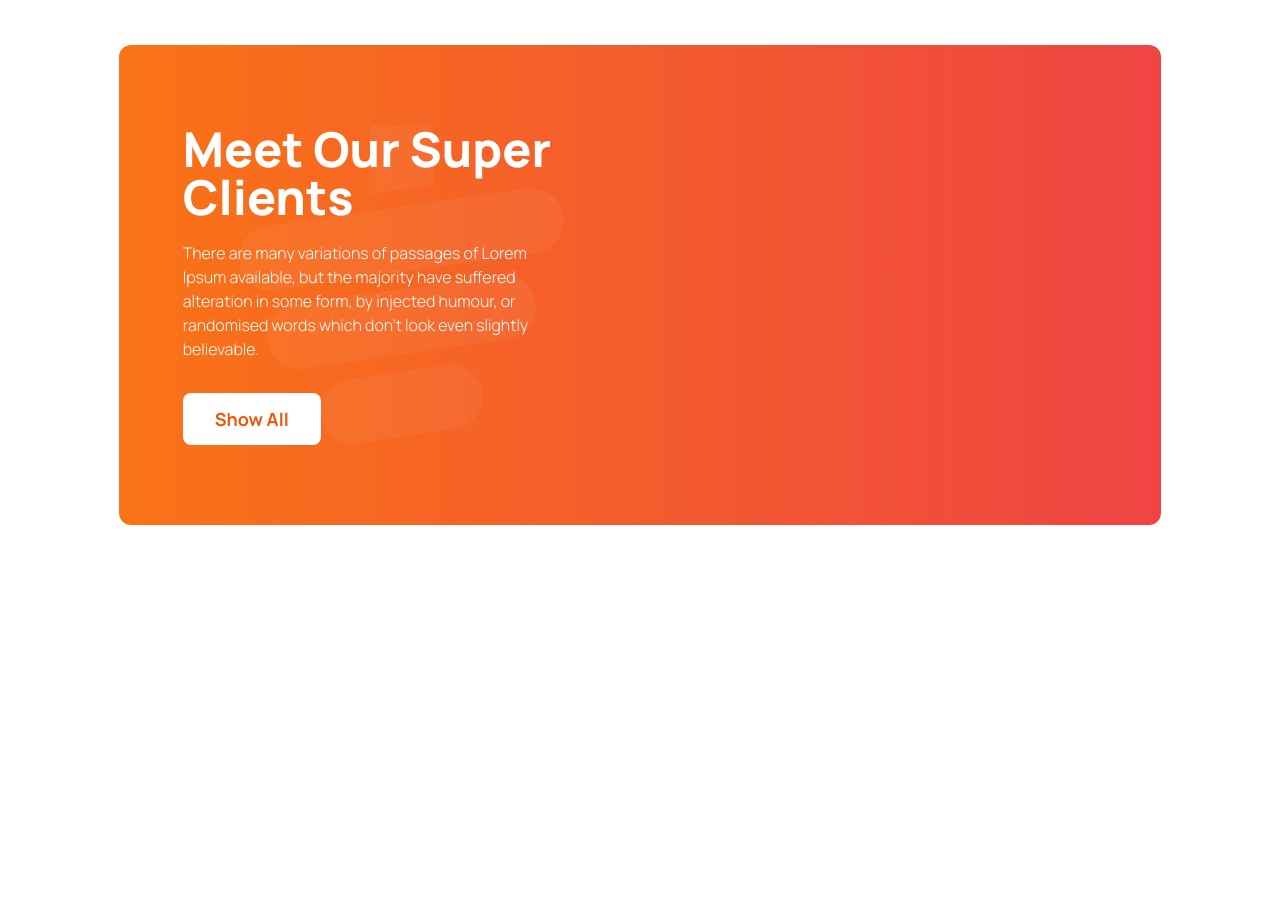
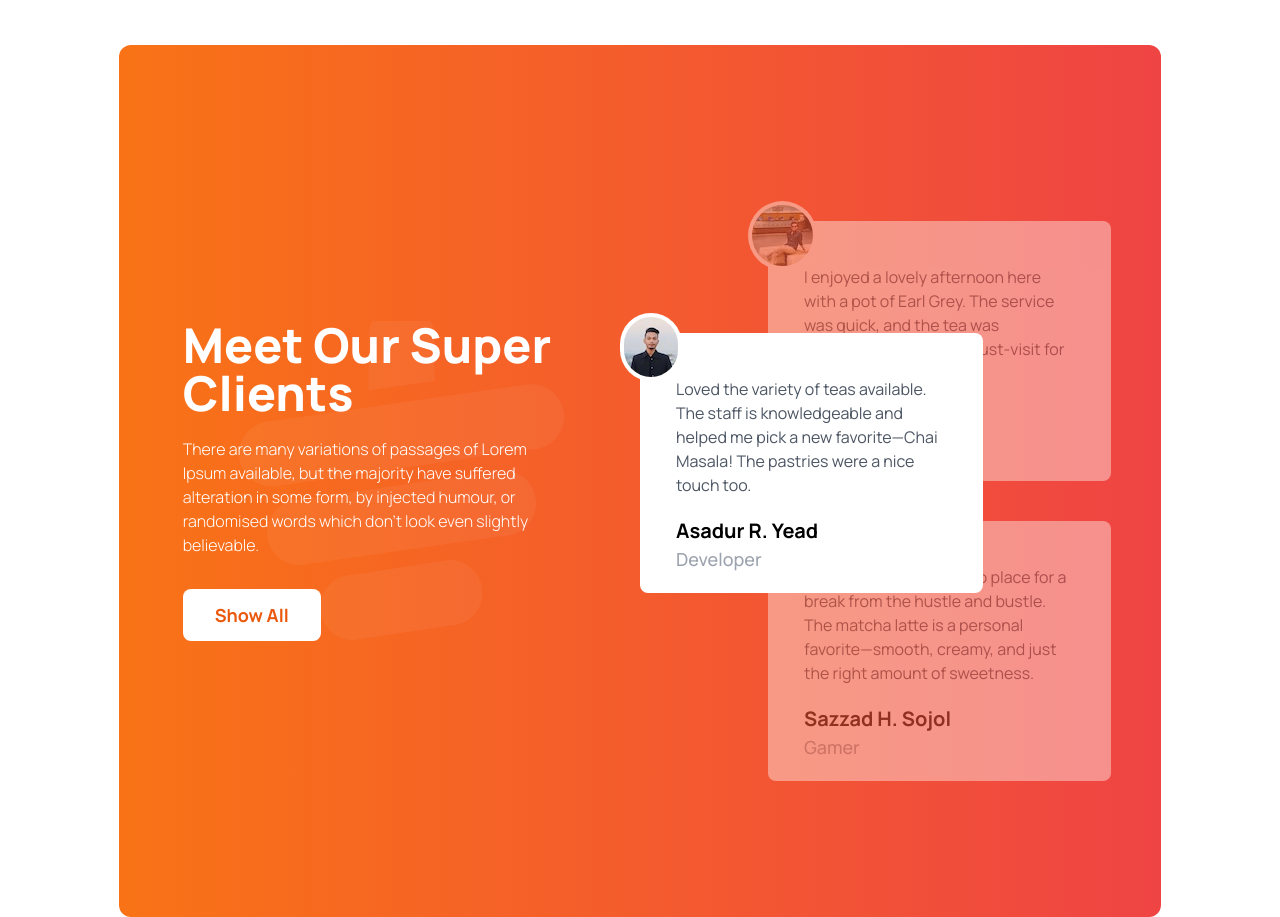
Before and after one commit to Yead191/tea-house-with-tailwind, a plain HTML site: page index.html in a window 1280 px wide. Shown: the part 2020-2937 px from the top of the page. Before the commit the page ends 2661 px from the top, so only its background shows below. Drawn offline with nearby package versions, Linux system fonts and the light colour scheme.

Commit message:
review section complete

```diff
--- a/index.html
+++ b/index.html
@@ -173,15 +173,74 @@
 
     </section>
     <!-- .................Review section.................... -->
-    <section class="mb-24 bg-gradient-to-r from-orange-500 to-red-500 rounded-xl text-white px-7 py-14  md:px-16 grid grid-cols-1 lg:grid-cols-2 md:py-20 ">
+    <section
+        class="mb-24 bg-gradient-to-r from-orange-500 to-red-500 rounded-xl text-white px-7 py-14  md:px-16 grid grid-cols-1 lg:grid-cols-2 md:py-20 overflow-hidden justify-center items-center">
 
         <div class="w-5/6 items-center bg-[url('/images/bg_cup.png')] bg-no-repeat bg-right-bottom	">
             <h1 class="text-5xl font-bold md:font-extrabold mb-5">Meet Our Super <br> Clients</h1>
-            <p class="mb-8 font-light">There are many variations of passages of Lorem Ipsum available, but the majority have suffered alteration in some form, by injected humour, or randomised words which don't look even slightly believable. </p>
+            <p class="mb-8 font-light">There are many variations of passages of Lorem Ipsum available, but the majority
+                have suffered alteration in some form, by injected humour, or randomised words which don't look even
+                slightly believable. </p>
             <button class="text-orange-600 bg-white rounded-lg py-3 px-8 font-bold text-lg">Show All</button>
         </div>
-        <div></div>
 
+        <div class="relative py-24">
+            <!-- middle card -->
+            <div class="absolute z-10  top-52  rounded-lg w-full md:w-3/4 bg-white text-black flex items-center px-9 py-5 pt-11 ">
+                <div class="absolute -top-5 -left-5">
+                    <img class="p-1 bg-white rounded-full " src="images/yead.png" alt="">
+
+                </div>
+                <div>
+                    <p class="text-gray-600 mb-5">Loved the variety of teas available. The staff is knowledgeable and helped me pick a new favorite—Chai Masala! The pastries were a nice touch too.</p>
+                    <h4 class="font-bold text-xl">Asadur R. Yead</h4>
+                    <small class="text-gray-400 font-medium text-lg">Developer</small>
+                </div>
+
+
+
+             </div>
+
+
+
+
+            <!-- top card -->
+
+            <div
+                class="relative left-24 md:left-32 opacity-40 rounded-lg w-full md:w-3/4 bg-white text-black  flex items-center px-9 py-5 pt-11">
+                <div class="absolute -top-5 -left-5">
+                    <img class="p-1 bg-white rounded-full " src="images/bijoy.png" alt="">
+
+                </div>
+                <div>
+                    <p class="text-gray-600 mb-5">I enjoyed a lovely afternoon here with a pot of Earl Grey. The service was quick, and the tea was deliciously fragrant. A must-visit for tea enthusiasts.</p>
+                    <h4 class="font-bold text-xl">Asif M. Bijoy</h4>
+                    <small class="text-gray-400 font-medium text-lg">Gamer</small>
+                </div>
+
+
+
+            </div>
+            <!-- bottom card -->
+
+            <div
+                class="relative left-24 md:left-32 opacity-40 top-10 rounded-lg w-full md:w-3/4 bg-white text-black flex items-center px-9 py-5 pt-11">
+                <div class="absolute -top-5 -left-5">
+                    <img class="p-1 bg-white rounded-full " src="images/pokeye.jpg" alt="">
+
+                </div>
+                <div>
+                    <p class="text-gray-600 mb-5">This tea shop is my go-to place for a break from the hustle and bustle. The matcha latte is a personal favorite—smooth, creamy, and just the right amount of sweetness.</p>
+                    <h4 class="font-bold text-xl">Sazzad H. Sojol</h4>
+                    <small class="text-gray-400 font-medium text-lg">Gamer</small>
+                </div>
+
+
+
+            </div>
+
+
+        </div>
 
 
     </section>
```
Also changed, not shown: images/bijoy.png (added), images/pokeye.jpg (added), images/yead.png (added).
